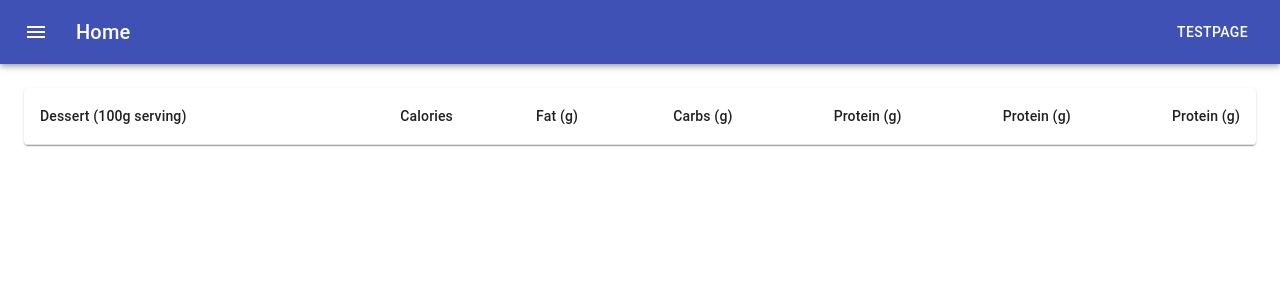
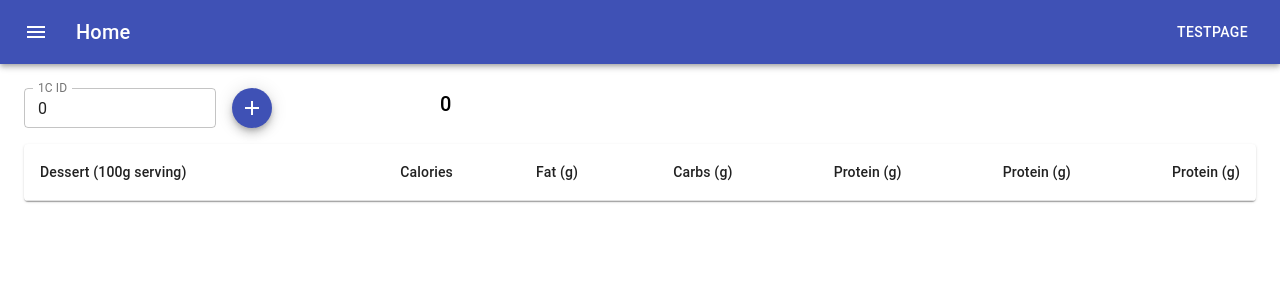
Before and after one commit to mikohan/vasya-interface, a React (Create React App) app: page /testpage in a window 1280 px wide. Shown: the top 300 px of the page. Built offline with nearby package versions, Linux system fonts and the light colour scheme.

Commit message:
Added form to top and starting implement logic

```diff
--- a/src/components/TableRow.tsx
+++ b/src/components/TableRow.tsx
@@ -10,7 +10,7 @@ interface IProps {
 }
 export default function TableRowComponent({ myRow }: IProps) {
   return (
-    <TableRow key={myRow.name}>
+    <TableRow>
       <TableCell component="th" scope="row">
         {myRow.name}
       </TableCell>
--- a/src/components/TestPage.tsx
+++ b/src/components/TestPage.tsx
@@ -1,4 +1,4 @@
-import React from 'react';
+import React, { useState } from 'react';
 import { makeStyles } from '@material-ui/core/styles';
 import Table from '@material-ui/core/Table';
 import TableBody from '@material-ui/core/TableBody';
@@ -11,40 +11,76 @@ import TextField from '@material-ui/core/TextField';
 import TableRowComponent from './TableRow';
 import { useDispatch, useSelector } from 'react-redux';
 import { IRow } from '../interfaces';
+import { Button, Grid } from '@material-ui/core';
+import { setOneCIdAction, toggleDone } from '../store/actions';
+import AddIcon from '@material-ui/icons/Add';
+import Fab from '@material-ui/core/Fab';
+import { Theme, createStyles } from '@material-ui/core/styles';
+import { Typography } from '@material-ui/core';
 
-const useStyles = makeStyles({
+const useStyles = makeStyles((theme: Theme) =>
+  createStyles({
     table: {
       minWidth: 650,
     },
-});
-
-function createData(
-  name: string,
-  calories: number,
-  fat: number,
-  carbs: number,
-  protein: number
-) {
-  return { name, calories, fat, carbs, protein };
-}
-
-const rows = [
-  createData('Frozen yoghurt', 159, 6.0, 24, 4.0),
-  createData('Ice cream sandwich', 237, 9.0, 37, 4.3),
-  createData('Eclair', 262, 16.0, 24, 6.0),
-  createData('Cupcake', 305, 3.7, 67, 4.3),
-  createData('Gingerbread', 356, 16.0, 49, 3.9),
-];
+    topRowNumber: {
+      padding: theme.spacing(2),
+    },
+  })
+);
 
 export default function TestPage() {
   const classes = useStyles();
   const dispatch = useDispatch();
 
+  const [oneCId, setOneCId] = useState<number>(0);
+
   const rowsInWork: IRow[] = useSelector((state: any) => {
     return state.mainState.rowsInWork;
   });
 
+  const handleChangeOneC = (event: React.ChangeEvent<HTMLInputElement>) => {
+    const value = parseInt(event.target.value);
+    const newValue = isNaN(value) ? 0 : value;
+    setOneCId(newValue);
+  };
+
+  const handleOneCBlur = (event: React.FocusEvent<HTMLInputElement>) => {
+    console.log('On blur occurs', event.target.value);
+  };
+
+  const handleAddNewRow = () => {
+    console.log('Add new row here');
+  };
+
   return (
+    <React.Fragment>
+      <Grid container spacing={2}>
+        <Grid item xs={2}>
+          <TextField
+            label="1C ID"
+            variant="outlined"
+            value={oneCId}
+            onChange={handleChangeOneC}
+            onBlur={handleOneCBlur}
+            size="small"
+            fullWidth
+          />
+        </Grid>
+        <Grid item xs={2}>
+          <Fab
+            onClick={handleAddNewRow}
+            color="primary"
+            size="small"
+            aria-label="add"
+          >
+            <AddIcon />
+          </Fab>
+        </Grid>
+        <Grid item xs={2}>
+          <Typography variant="h6">{oneCId}</Typography>
+        </Grid>
+        <Grid item xs={12}>
           <TableContainer component={Paper}>
             <Table className={classes.table} aria-label="simple table">
               <TableHead>
@@ -60,10 +96,13 @@ export default function TestPage() {
               </TableHead>
               <TableBody>
                 {rowsInWork.map((row: IRow) => (
-            <TableRowComponent myRow={row} />
+                  <TableRowComponent key={row.id} myRow={row} />
                 ))}
               </TableBody>
             </Table>
           </TableContainer>
+        </Grid>
+      </Grid>
+    </React.Fragment>
   );
 }
```
Also changed, not shown: 1 other file (tests, documents, lock files or other folders). Lines whose indentation alone changed are shown as unchanged.
